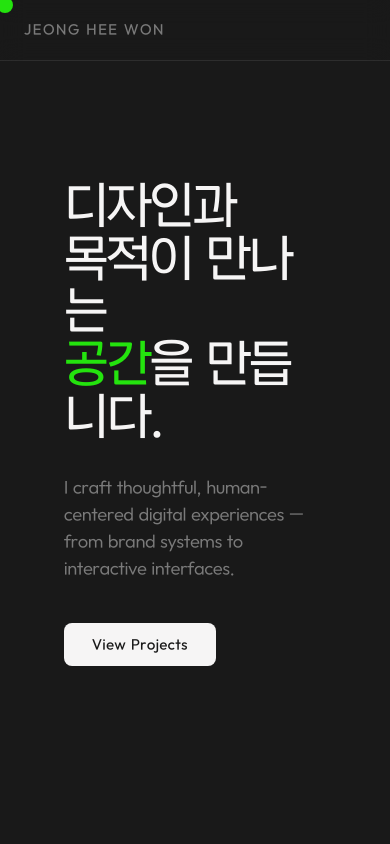
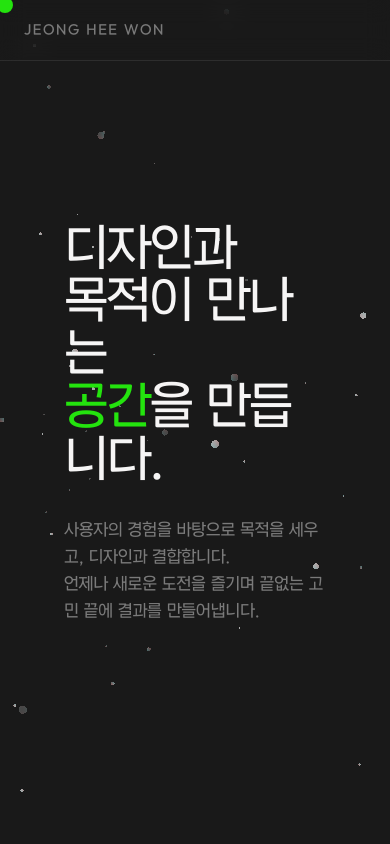
Before and after one commit to heehortus/Web-Portfolio, a React (Vite) app: page /Web-Portfolio/project/1 in a window 390 px wide. Shown: the top 844 px of the page. Built offline with nearby package versions, Linux system fonts and the light colour scheme.

Commit message:
Style: Contact UI Text 수정

```diff
--- a/package.json
+++ b/package.json
@@ -12,6 +12,7 @@
   "homepage": "https://heehortus.github.io/Web-Portfolio/",
   "dependencies": {
     "framer-motion": "^12.38.0",
+    "ogl": "^1.0.11",
     "react": "^18.2.0",
     "react-dom": "^18.2.0"
   },
--- a/src/App.jsx
+++ b/src/App.jsx
@@ -1,13 +1,27 @@
-import Cursor from './components/Cursor'
-import Navbar from './components/Navbar'
-import Hero from './components/Hero'
-import Projects from './components/Projects'
-import Contact from './components/Contact'
-import { siteData } from './data/siteData'
+import Cursor from "./components/Cursor";
+import Navbar from "./components/Navbar";
+import Hero from "./components/Hero";
+import Projects from "./components/Projects";
+import Contact from "./components/Contact";
+import Particles from "./components/Particles";
+import { siteData } from "./data/siteData";
 
 export default function App() {
   return (
     <>
+      <div className="fixed inset-0 z-0">
+        <Particles
+          particleColors={["#7a7a7a"]}
+          particleCount={400}
+          particleSpread={10}
+          speed={0.1}
+          particleBaseSize={100}
+          alphaParticles={false}
+          disableRotation={false}
+          pixelRatio={1}
+        />
+      </div>
+
       <Cursor />
       <Navbar name={siteData.name} />
       <main>
@@ -16,5 +30,5 @@
         <Contact data={siteData} />
       </main>
     </>
-  )
+  );
 }
--- a/src/components/Contact.jsx
+++ b/src/components/Contact.jsx
@@ -5,20 +5,20 @@
   return (
     <section
       id="contact"
-      className="relative border-t border-border min-h-screen flex flex-col items-center justify-center px-6 md:px-16 text-center"
+      className="relative min-h-screen flex flex-col items-center justify-center px-6 md:px-16 text-center"
     >
       <div className="flex justify-center">
         <SectionLabel>Contact</SectionLabel>
       </div>
 
       <h2 className="font-sans text-[clamp(2.5rem,5vw,4.5rem)] leading-[1.1] tracking-tight mt-0 mb-6">
-        Let's make something
+        함께 일할 동료를 찾고 계신가요?
         <br />
-        <em className="text-muted not-italic">worth making.</em>
+        <em className="text-muted not-italic">제게 연락주세요!</em>
       </h2>
 
-      <p className="text-muted text-[16px] mb-10 max-w-[400px] mx-auto">
-        Open to new projects, collaborations, and conversations about design.
+      <p className="text-muted text-[16px] mb-10 max-w-[800px] mx-auto">
+        또는 편하게 이야기 나누고 싶으신가요? 포트폴리오, 개발, 디자인 뭐든지 좋아요. 언제든지 연락주세요.
       </p>
 
       <div className="flex justify-center gap-4 mb-10">
@@ -52,7 +52,7 @@
           ))}
       </div>
 
-      <div className="absolute bottom-2 left-0 right-0 py-4 border-t border-border flex justify-between px-6 md:px-16 text-[12px] text-muted tracking-[0.04em]">
+      <div className="absolute bottom-0 left-0 right-0 py-4 border-t border-border flex justify-between px-6 md:px-16 text-[12px] text-muted tracking-[0.04em] backdrop-blur-md">
         <span>
           © {year} {data.name}
         </span>
--- a/src/components/Hero.jsx
+++ b/src/components/Hero.jsx
@@ -22,21 +22,11 @@
       </h1>
 
       <p className="mt-8 max-w-[480px] text-muted text-[16px] leading-[1.7] opacity-0 animate-fade-up [animation-delay:1000ms]">
-        I craft thoughtful, human-centered digital experiences — from brand
-        systems to interactive interfaces.
+        사용자의 경험을 바탕으로 목적을 세우고, 디자인과 결합합니다.<br/>언제나 새로운 도전을 즐기며 끝없는 고민 끝에 결과를 만들어냅니다.
       </p>
 
-      <div className="mt-10 flex gap-4 items-center opacity-0 animate-fade-up [animation-delay:1000ms]">
-        <a
-          href="#projects"
-          className="px-7 py-3 bg-fg text-bg rounded-[8px] text-[13px] font-medium tracking-[0.05em] hover:bg-bg hover:text-fg transition-opacity"
-        >
-          View Projects
-        </a>
-      </div>
-
       {/* 카드 스택 */}
-      <div className="hidden lg:block absolute right-48 top-[45%] -translate-y-1/2">
+      <div className="hidden lg:block absolute right-48 top-[50%] -translate-y-1/2">
         <CardStack ref={cardRef} />
         <div
           className="w-64 cursor-pointer"
--- /dev/null
+++ b/src/components/Particles.css
@@ -0,0 +1,5 @@
+.particles-container {
+    position: relative;
+    width: 100%;
+    height: 100%;
+  }
--- /dev/null
+++ b/src/components/Particles.jsx
@@ -0,0 +1,251 @@
+import { useEffect, useRef } from "react";
+import { Renderer, Camera, Geometry, Program, Mesh } from "ogl";
+import './Particles.css'
+
+const defaultColors = ["#ffffff", "#ffffff", "#ffffff"];
+
+const hexToRgb = (hex) => {
+  hex = hex.replace(/^#/, "");
+  if (hex.length === 3) {
+    hex = hex
+      .split("")
+      .map((c) => c + c)
+      .join("");
+  }
+  const int = parseInt(hex, 16);
+  const r = ((int >> 16) & 255) / 255;
+  const g = ((int >> 8) & 255) / 255;
+  const b = (int & 255) / 255;
+  return [r, g, b];
+};
+
+const vertex = /* glsl */ `
+  attribute vec3 position;
+  attribute vec4 random;
+  attribute vec3 color;
+
+  uniform mat4 modelMatrix;
+  uniform mat4 viewMatrix;
+  uniform mat4 projectionMatrix;
+  uniform float uTime;
+  uniform float uSpread;
+  uniform float uBaseSize;
+  uniform float uSizeRandomness;
+
+  varying vec4 vRandom;
+  varying vec3 vColor;
+
+  void main() {
+    vRandom = random;
+    vColor = color;
+
+    vec3 pos = position * uSpread;
+    pos.z *= 10.0;
+
+    vec4 mPos = modelMatrix * vec4(pos, 1.0);
+    float t = uTime;
+    mPos.x += sin(t * random.z + 6.28 * random.w) * mix(0.1, 1.5, random.x);
+    mPos.y += sin(t * random.y + 6.28 * random.x) * mix(0.1, 1.5, random.w);
+    mPos.z += sin(t * random.w + 6.28 * random.y) * mix(0.1, 1.5, random.z);
+
+    vec4 mvPos = viewMatrix * mPos;
+
+    if (uSizeRandomness == 0.0) {
+      gl_PointSize = uBaseSize;
+    } else {
+      gl_PointSize = (uBaseSize * (1.0 + uSizeRandomness * (random.x - 0.5))) / length(mvPos.xyz);
+    }
+
+    gl_Position = projectionMatrix * mvPos;
+  }
+`;
+
+const fragment = /* glsl */ `
+  precision highp float;
+
+  uniform float uTime;
+  uniform float uAlphaParticles;
+  varying vec4 vRandom;
+  varying vec3 vColor;
+
+  void main() {
+    vec2 uv = gl_PointCoord.xy;
+    float d = length(uv - vec2(0.5));
+
+    if(uAlphaParticles < 0.5) {
+      if(d > 0.5) {
+        discard;
+      }
+      gl_FragColor = vec4(vColor + 0.2 * sin(uv.yxx + uTime + vRandom.y * 6.28), 1.0);
+    } else {
+      float circle = smoothstep(0.5, 0.4, d) * 0.8;
+      gl_FragColor = vec4(vColor + 0.2 * sin(uv.yxx + uTime + vRandom.y * 6.28), circle);
+    }
+  }
+`;
+
+const Particles = ({
+  particleCount = 200,
+  particleSpread = 10,
+  speed = 0.1,
+  particleColors,
+  moveParticlesOnHover = false,
+  particleHoverFactor = 1,
+  alphaParticles = false,
+  particleBaseSize = 100,
+  sizeRandomness = 1,
+  cameraDistance = 20,
+  disableRotation = false,
+  pixelRatio = 1,
+  className,
+}) => {
+  const containerRef = useRef(null);
+  const mouseRef = useRef({ x: 0, y: 0 });
+
+  useEffect(() => {
+    const container = containerRef.current;
+    if (!container) return;
+
+    const renderer = new Renderer({
+      dpr: pixelRatio,
+      depth: false,
+      alpha: true,
+    });
+    const gl = renderer.gl;
+    container.appendChild(gl.canvas);
+    gl.clearColor(0, 0, 0, 0);
+
+    const camera = new Camera(gl, { fov: 15 });
+    camera.position.set(0, 0, cameraDistance);
+
+    const resize = () => {
+      const width = container.clientWidth;
+      const height = container.clientHeight;
+      renderer.setSize(width, height);
+      camera.perspective({ aspect: gl.canvas.width / gl.canvas.height });
+    };
+    window.addEventListener("resize", resize, false);
+    resize();
+
+    const handleMouseMove = (e) => {
+      const rect = container.getBoundingClientRect();
+      const x = ((e.clientX - rect.left) / rect.width) * 2 - 1;
+      const y = -(((e.clientY - rect.top) / rect.height) * 2 - 1);
+      mouseRef.current = { x, y };
+    };
+
+    if (moveParticlesOnHover) {
+      container.addEventListener("mousemove", handleMouseMove);
+    }
+
+    const count = particleCount;
+    const positions = new Float32Array(count * 3);
+    const randoms = new Float32Array(count * 4);
+    const colors = new Float32Array(count * 3);
+    const palette =
+      particleColors && particleColors.length > 0
+        ? particleColors
+        : defaultColors;
+
+    for (let i = 0; i < count; i++) {
+      let x, y, z, len;
+      do {
+        x = Math.random() * 2 - 1;
+        y = Math.random() * 2 - 1;
+        z = Math.random() * 2 - 1;
+        len = x * x + y * y + z * z;
+      } while (len > 1 || len === 0);
+      const r = Math.cbrt(Math.random());
+      positions.set([x * r, y * r, z * r], i * 3);
+      randoms.set(
+        [Math.random(), Math.random(), Math.random(), Math.random()],
+        i * 4
+      );
+      const col = hexToRgb(palette[Math.floor(Math.random() * palette.length)]);
+      colors.set(col, i * 3);
+    }
+
+    const geometry = new Geometry(gl, {
+      position: { size: 3, data: positions },
+      random: { size: 4, data: randoms },
+      color: { size: 3, data: colors },
+    });
+
+    const program = new Program(gl, {
+      vertex,
+      fragment,
+      uniforms: {
+        uTime: { value: 0 },
+        uSpread: { value: particleSpread },
+        uBaseSize: { value: particleBaseSize * pixelRatio },
+        uSizeRandomness: { value: sizeRandomness },
+        uAlphaParticles: { value: alphaParticles ? 1 : 0 },
+      },
+      transparent: true,
+      depthTest: false,
+    });
+
+    const particles = new Mesh(gl, { mode: gl.POINTS, geometry, program });
+
+    let animationFrameId;
+    let lastTime = performance.now();
+    let elapsed = 0;
+
+    const update = (t) => {
+      animationFrameId = requestAnimationFrame(update);
+      const delta = t - lastTime;
+      lastTime = t;
+      elapsed += delta * speed;
+
+      program.uniforms.uTime.value = elapsed * 0.001;
+
+      if (moveParticlesOnHover) {
+        particles.position.x = -mouseRef.current.x * particleHoverFactor;
+        particles.position.y = -mouseRef.current.y * particleHoverFactor;
+      } else {
+        particles.position.x = 0;
+        particles.position.y = 0;
+      }
+
+      if (!disableRotation) {
+        particles.rotation.x = Math.sin(elapsed * 0.0002) * 0.1;
+        particles.rotation.y = Math.cos(elapsed * 0.0005) * 0.15;
+        particles.rotation.z += 0.01 * speed;
+      }
+
+      renderer.render({ scene: particles, camera });
+    };
+
+    animationFrameId = requestAnimationFrame(update);
+
+    return () => {
+      window.removeEventListener("resize", resize);
+      if (moveParticlesOnHover) {
+        container.removeEventListener("mousemove", handleMouseMove);
+      }
+      cancelAnimationFrame(animationFrameId);
+      if (container.contains(gl.canvas)) {
+        container.removeChild(gl.canvas);
+      }
+    };
+    // eslint-disable-next-line react-hooks/exhaustive-deps
+  }, [
+    particleCount,
+    particleSpread,
+    speed,
+    moveParticlesOnHover,
+    particleHoverFactor,
+    alphaParticles,
+    particleBaseSize,
+    sizeRandomness,
+    cameraDistance,
+    disableRotation,
+    pixelRatio,
+  ]);
+
+  return (
+    <div ref={containerRef} className={`particles-container ${className}`} />
+  );
+};
+
+export default Particles;
--- a/src/data/siteData.js
+++ b/src/data/siteData.js
@@ -30,10 +30,10 @@
     },
   ],
   social: [
-    { label: "LinkedIn", url: "#" },
-    { label: "Behance", url: "#" },
-    { label: "Dribbble", url: "#" },
-    { label: "Instagram", url: "#" },
+    { label: "LinkedIn(준비중)", url: "#" },
+    { label: "Github", url: "https://github.com/heehortus" },
+    { label: "Blog", url: "https://hortus-log.vercel.app/" },
+    { label: "Instagram", url: "https://www.instagram.com/xeehortus" },
     { label: "Resume ↓", url: "#" },
   ],
 };
```
Also changed, not shown: 1 other file (tests, documents, lock files or other folders).
